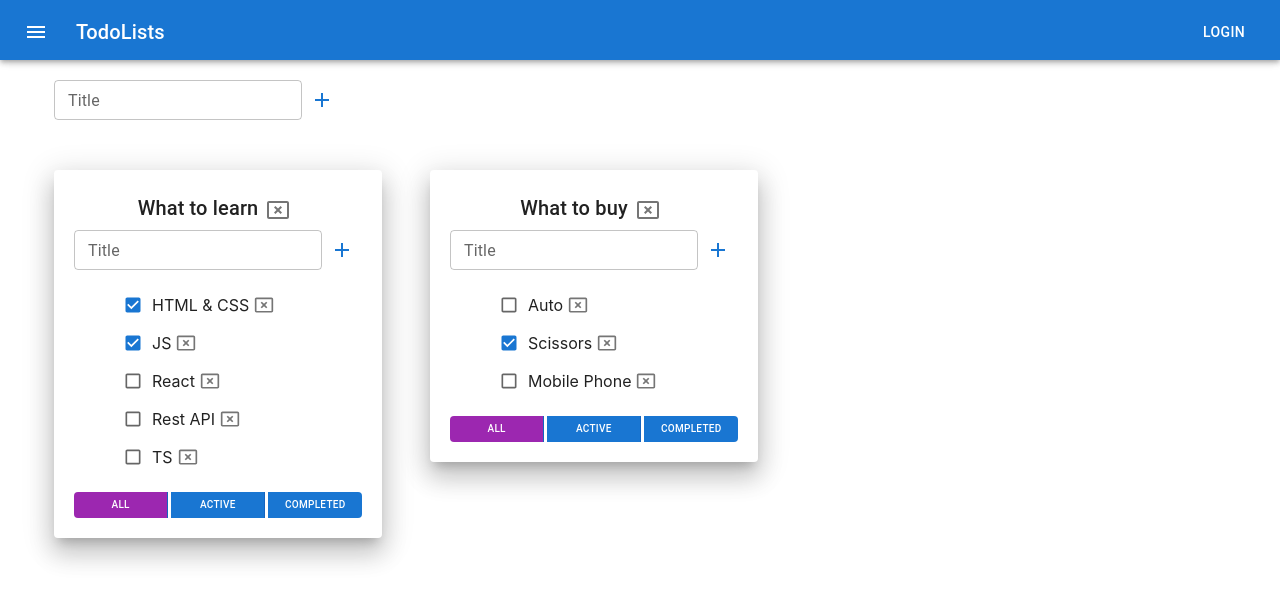
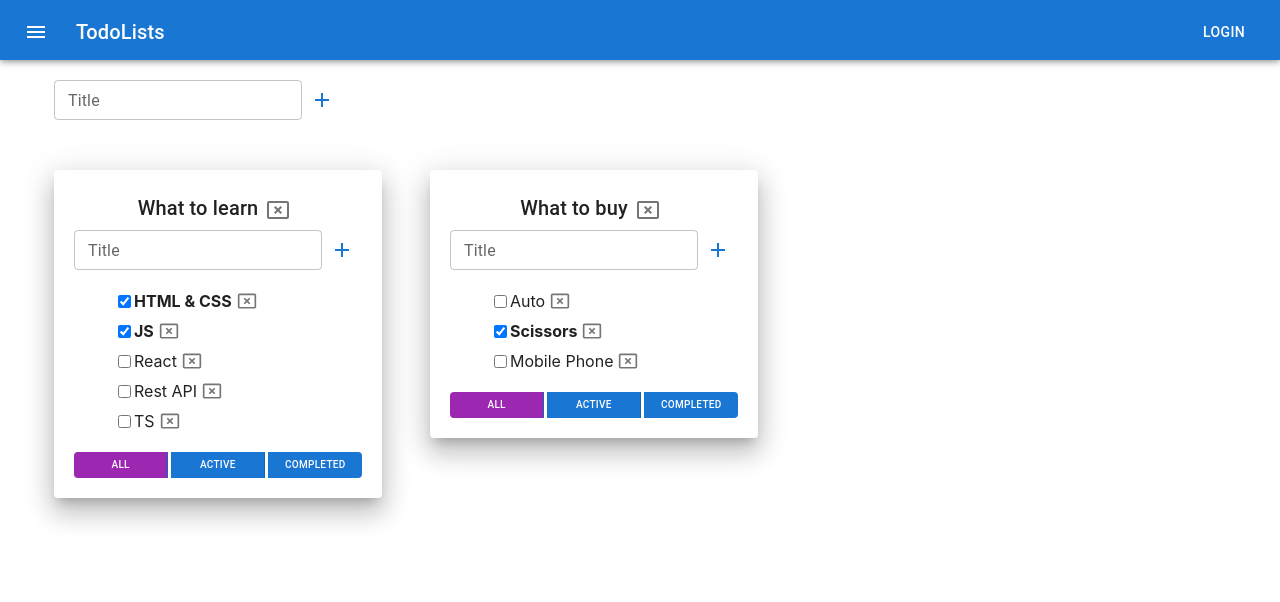
Before and after one commit to Vladislav-Nickolaevich/to-do-list, a React (Create React App) app: page / in a window 1280 px wide. Shown: the top 602 px of the page. Built offline with nearby package versions, Linux system fonts and the light colour scheme.

Commit message:
Added style bold for active task, created universal checkbox

```diff
--- a/src/App.css
+++ b/src/App.css
@@ -16,6 +16,7 @@
 li{
   list-style-type: none;
 }
-.active{
-  background-color: aquamarine;
+
+.is-done {
+  font-weight: bold;
 }
--- a/src/TodoList.tsx
+++ b/src/TodoList.tsx
@@ -2,7 +2,8 @@ import React, {ChangeEvent, KeyboardEvent, useState} from 'react';
 import {FilterValuesType, TaskType} from "./App";
 import {Input} from "./components/Input";
 import {EditableSpan} from "./components/EditableSpan";
-import {Button, ButtonGroup, Checkbox, IconButton, ListItem, Typography} from "@mui/material";
+import {Checkbox} from "./components/Checkbox";
+import {Button, ButtonGroup, IconButton, ListItem, Typography} from "@mui/material";
 import CancelPresentationIcon from '@mui/icons-material/CancelPresentation';
 
 
@@ -22,34 +23,23 @@ type TodoListPropsType = {
 
 const TodoList = (props: TodoListPropsType) => {
     const {todolistId, filter, changeFilter, changeTaskStatus, tasks, removeTask} = props
+
     const tasksListsItems = tasks.map((task) => {
         const onClickHandler = () => removeTask(todolistId, task.id)
-        const onChangeHandler = (e: ChangeEvent<HTMLInputElement>) => {
-            let newIsDoneValue = e.currentTarget.checked
-            changeTaskStatus(todolistId, task.id, newIsDoneValue)
+
+        const changeStatusHandler = (taskId: string, eventValue: boolean) => {
+            changeTaskStatus(props.todolistId, taskId,eventValue)
         }
         const updateTaskHandler = (newTitle: string) => {
             props.updateTask(props.todolistId, task.id, newTitle)
         }
         return (
-            // <li key={task.id}>
-            //     <input type="checkbox"
-            //            checked={task.isDone}
-            //            onChange={onChangeHandler}
-            //     />
-            //     <EditableSpan title={task.title} updateTask={updateTaskHandler}/>
-            //     <button onClick={onClickHandler}>X</button>
-            // </li>
             <ListItem
                 key={task.id}
                 className={task.isDone ? "is-done" : ""}
                 sx={{p: '0'}}
             >
-                <Checkbox
-                    size='small'
-                    onChange={onChangeHandler}
-                    checked={task.isDone}
-                />
+                <Checkbox callBack={(eventValue:boolean) => changeStatusHandler(task.id, eventValue)} checked={task.isDone}/>
                 <EditableSpan title={task.title} updateTask={updateTaskHandler}/>
                 <IconButton
                     size='small'
@@ -94,17 +84,17 @@ const TodoList = (props: TodoListPropsType) => {
                     fullWidth>
                     <Button
                         sx={{mr: '3px', fontSize: '10px'}}
-                        color={props.filter === 'all' ? "secondary" : "primary"}
+                        color={filter === 'all' ? "secondary" : "primary"}
                         onClick={allClickHandler}>All
                     </Button>
                     <Button
                         sx={{mr: '3px', fontSize: '10px'}}
-                        color={props.filter === 'active' ? "secondary" : "primary"}
+                        color={filter === 'active' ? "secondary" : "primary"}
                         onClick={activeClickHandler}>Active
                     </Button>
                     <Button
                         sx={{fontSize: '10px'}}
-                        color={props.filter === 'completed' ? "secondary" : "primary"}
+                        color={filter === 'completed' ? "secondary" : "primary"}
                         onClick={completedClickHandler}>Completed
                     </Button>
                 </ButtonGroup>
--- /dev/null
+++ b/src/components/Checkbox.tsx
@@ -0,0 +1,18 @@
+import React, {ChangeEvent} from 'react';
+
+type CheckboxType = {
+    callBack: (eventValue:boolean) => void
+    checked: boolean
+}
+export const Checkbox = (props:CheckboxType) => {
+    const onChangeHandler = (e: ChangeEvent<HTMLInputElement>) => {
+        props.callBack(e.currentTarget.checked)
+    }
+    return (
+        <input
+            type='checkbox'
+            onChange={onChangeHandler}
+            checked={props.checked}
+        />
+    );
+};
```
